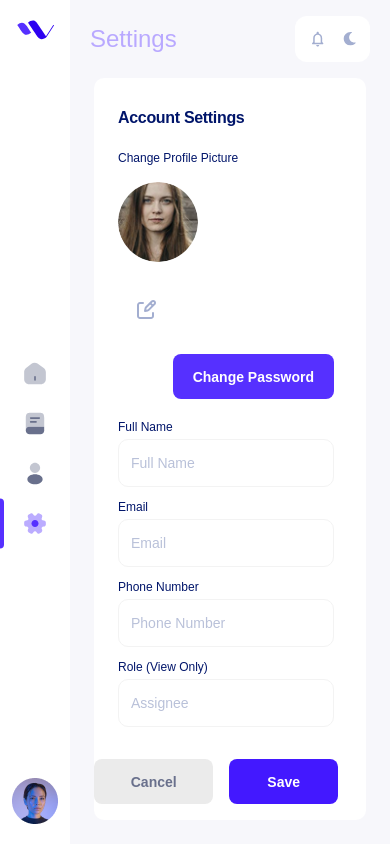
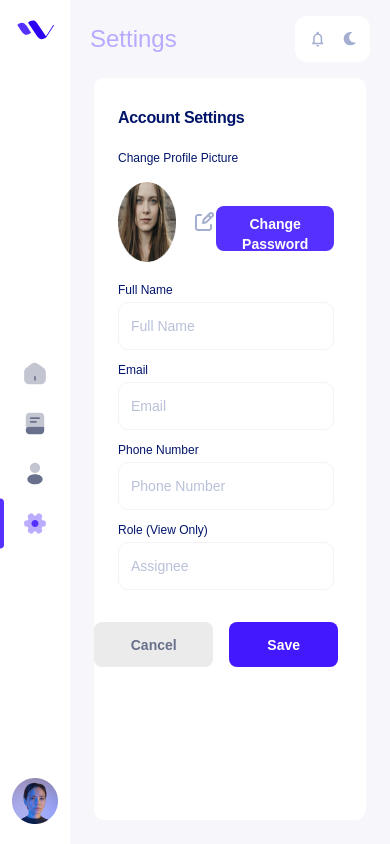
Before and after one commit to tajnur007/d2d-marketing-frontend, a Next.js app: page /settings in a window 390 px wide. Built offline with nearby package versions, Linux system fonts and the light colour scheme; no server answers; sample sign-in values are in the browser's storage; a web font is replaced by a local one.

Commit message:
settings responsiveness

```diff
--- a/app/(authenticated)/settings/page.tsx
+++ b/app/(authenticated)/settings/page.tsx
@@ -190,7 +190,7 @@ const SettingsPage = () => {
             </div>
           ) : (
             <div>
-                <div className='flex mt-2 ml-6 mb-5 flex-col md:flex-row'>
+                <div className='flex mt-2 ml-6 mb-5 md:flex-row'>
                   <div className='flex items-center w-20 mt-[8px] md:mt-0'>
                   <Image
                     src={profileImageSrc || profileImage}
```
